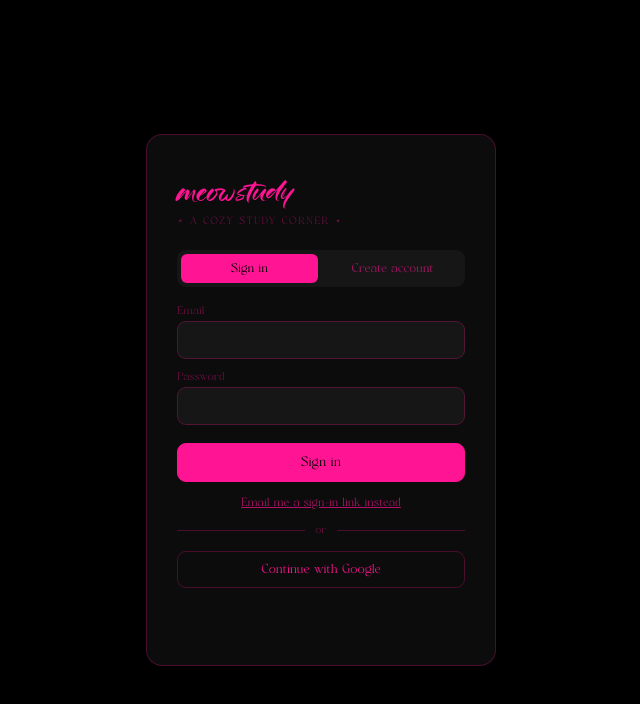
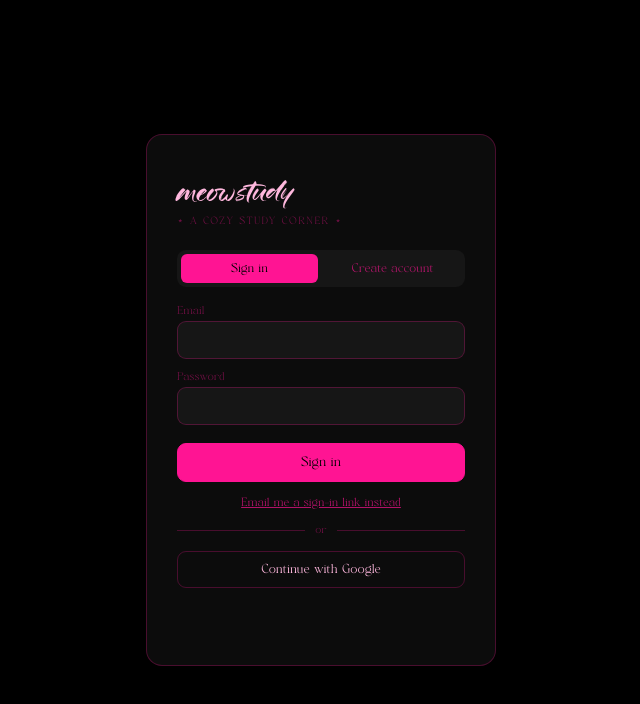
Before and after one commit to zenken24/meow-study, a React (Vite) app: page / in a window 1280 px wide. Shown: the top 704 px of the page, without its empty margins (319-959 px from the left). Built offline with nearby package versions, Linux system fonts and the light colour scheme.

Commit message:
changing it a bit

```diff
--- a/src/styles/index.css
+++ b/src/styles/index.css
@@ -25,7 +25,7 @@
   --surface-2:#161616;
   --line: rgba(255,20,147,.25);
   --line-strong: rgba(255,20,147,.5);
-  --text:#FF1493;
+  --text:#ffb8de;
   --text-dim: rgba(255,20,147,.68);
   --text-faint: rgba(255,20,147,.4);
   --hover: rgba(255,20,147,.10);
@@ -39,7 +39,7 @@
   --surface-2:#FFE6F1;
   --line: rgba(194,24,91,.22);
   --line-strong: rgba(194,24,91,.42);
-  --text:#C2185B;
+  --text:#500b26;
   --text-dim: rgba(194,24,91,.72);
   --text-faint: rgba(194,24,91,.45);
   --hover: rgba(194,24,91,.08);
```
